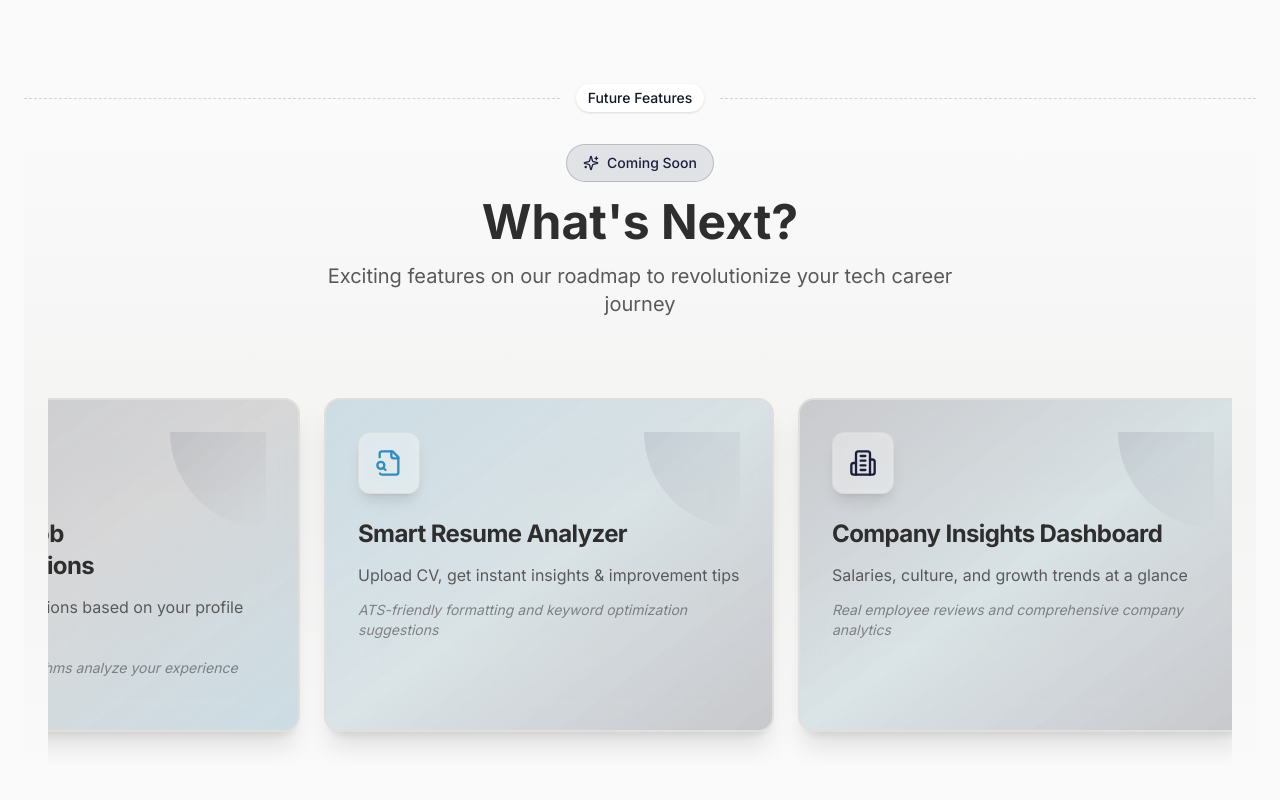
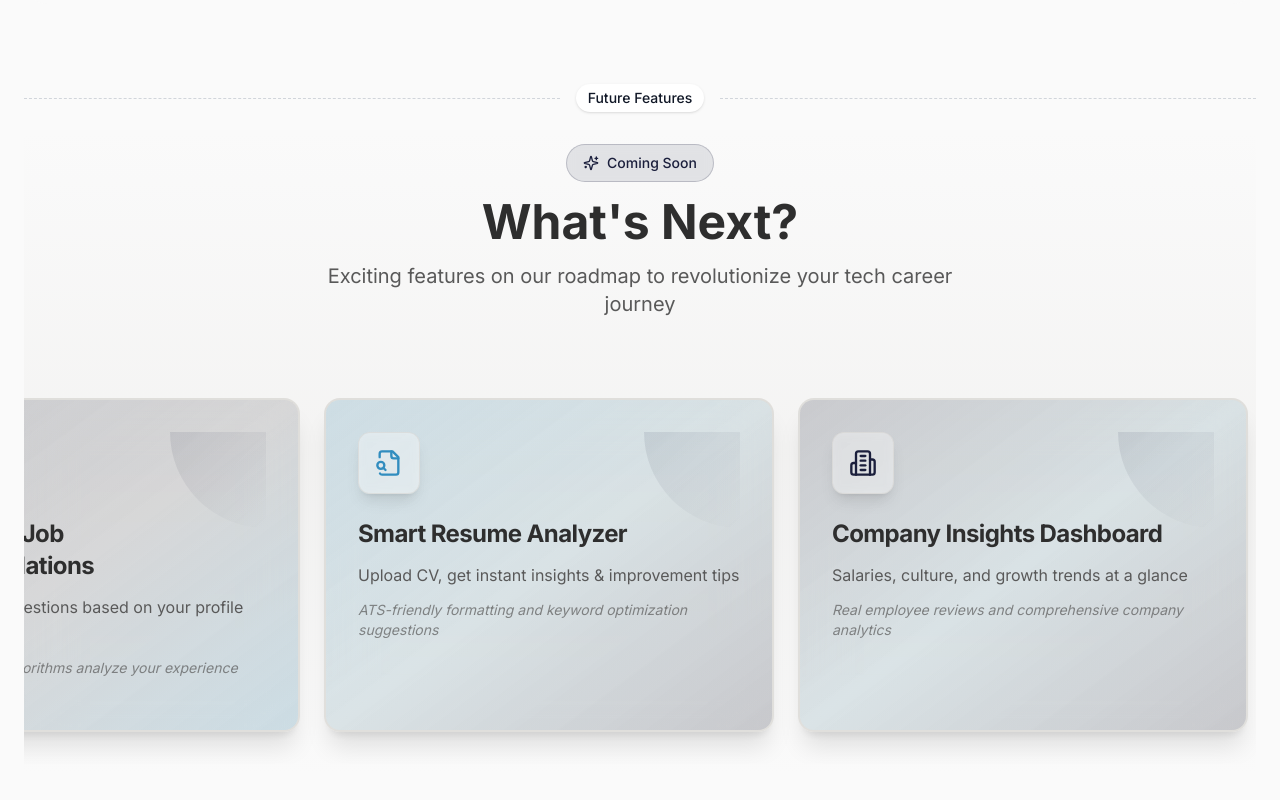
Before and after one commit to shivasayz/Elevare., a React (Vite) app: page / in a window 1280 px wide. Shown: the part 1800-2600 px from the top of the page. Built offline with nearby package versions, Linux system fonts and the light colour scheme; the HTML template or start-up script is replaced by a standard one.

Commit message:
scrolling position fixed

```diff
--- a/src/components/Roadmap.tsx
+++ b/src/components/Roadmap.tsx
@@ -19,7 +19,8 @@ const roadmapItems = [
     icon: Brain,
     title: "AI-Powered Job Recommendations",
     description: "Personalized suggestions based on your profile and skills",
-    details: "Machine learning algorithms analyze your experience and preferences",
+    details:
+      "Machine learning algorithms analyze your experience and preferences",
     gradient: "from-primary/20 via-primary/10 to-accent/20",
     iconColor: "text-primary",
   },
@@ -104,7 +105,8 @@ export const Roadmap = () => {
     ) as HTMLElement;
     if (scrollContent) {
       const originalContent = scrollContent.innerHTML;
-      scrollContent.innerHTML = originalContent + originalContent + originalContent;
+      scrollContent.innerHTML =
+        originalContent + originalContent + originalContent;
     }
 
     const animate = () => {
@@ -135,8 +137,8 @@ export const Roadmap = () => {
     <div className="py-10 px-6">
       <div className="max-w-[84rem] mx-auto">
         <SectionDivider label="Future Features" className="mb-6" />
-        <section className="py-2 px-6 bg-gradient-to-b from-background via-muted/20 to-background">
-          <div className="relative max-w-7xl mx-auto">
+        <section className="py-2 bg-gradient-to-b from-background via-muted/20 to-background">
+          <div className="relative max-w-[84rem] mx-auto">
             <div className="text-center mb-12">
               <div className="inline-flex items-center space-x-2 bg-primary/10 backdrop-blur-sm px-4 py-2 rounded-full border border-primary/20 mb-4">
                 <Sparkles className="w-4 h-4 text-primary" />
@@ -154,7 +156,7 @@ export const Roadmap = () => {
             </div>
 
             <div ref={scrollRef} className="overflow-hidden relative">
-              <div className="scroll-content flex gap-6 py-8">
+              <div className="scroll-content flex gap-6 py-8 px-6">
                 {roadmapItems.map((item, index) => {
                   const Icon = item.icon;
                   return (
@@ -174,7 +176,9 @@ export const Roadmap = () => {
                         <div className="relative z-10 h-full flex flex-col">
                           {/* Icon with premium styling */}
                           <div className="mb-6">
-                            <div className={`inline-flex p-4 rounded-xl bg-background/50 backdrop-blur-sm border border-border/50 ${item.iconColor} shadow-lg`}>
+                            <div
+                              className={`inline-flex p-4 rounded-xl bg-background/50 backdrop-blur-sm border border-border/50 ${item.iconColor} shadow-lg`}
+                            >
                               <Icon className="w-7 h-7" />
                             </div>
                           </div>
```
